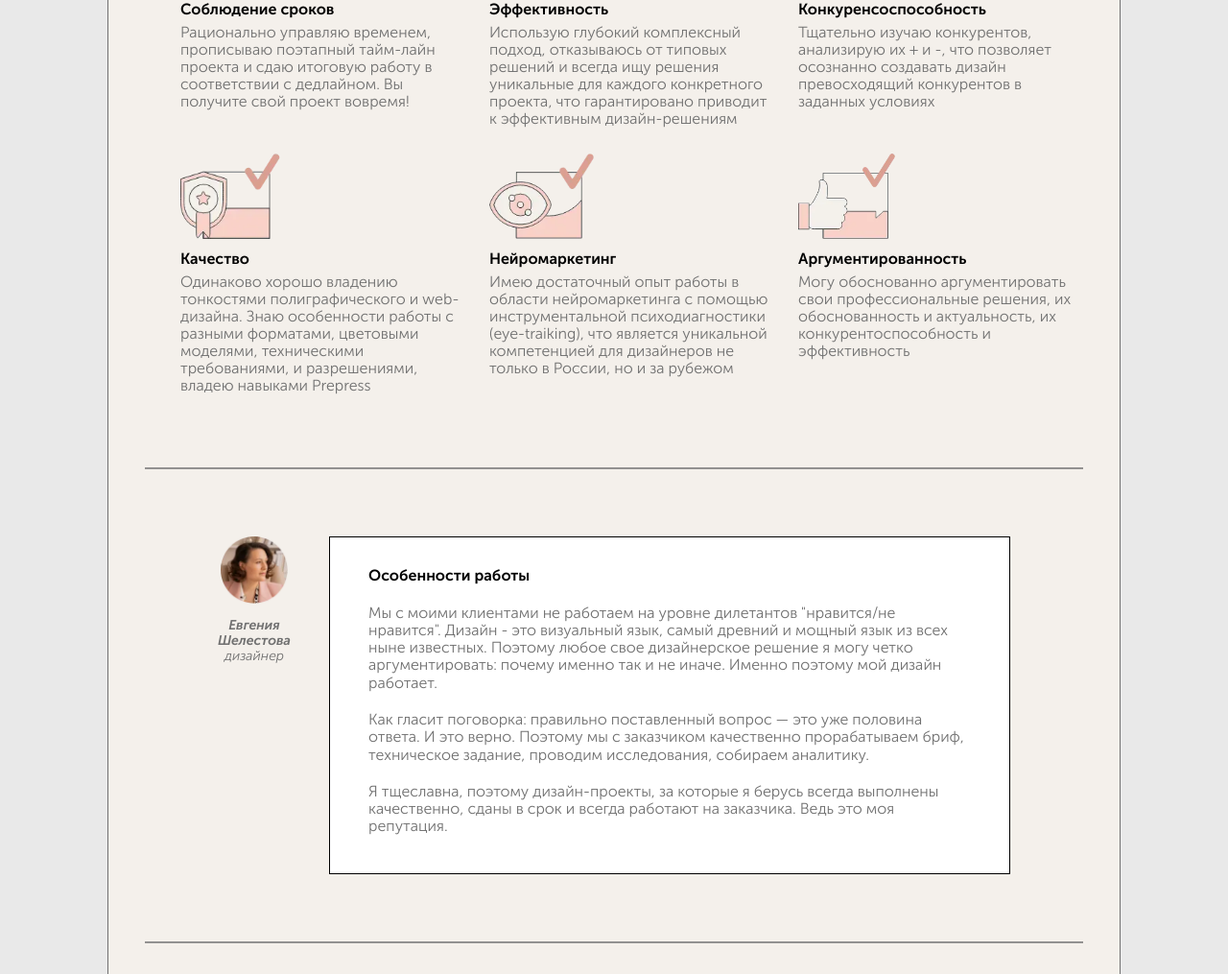
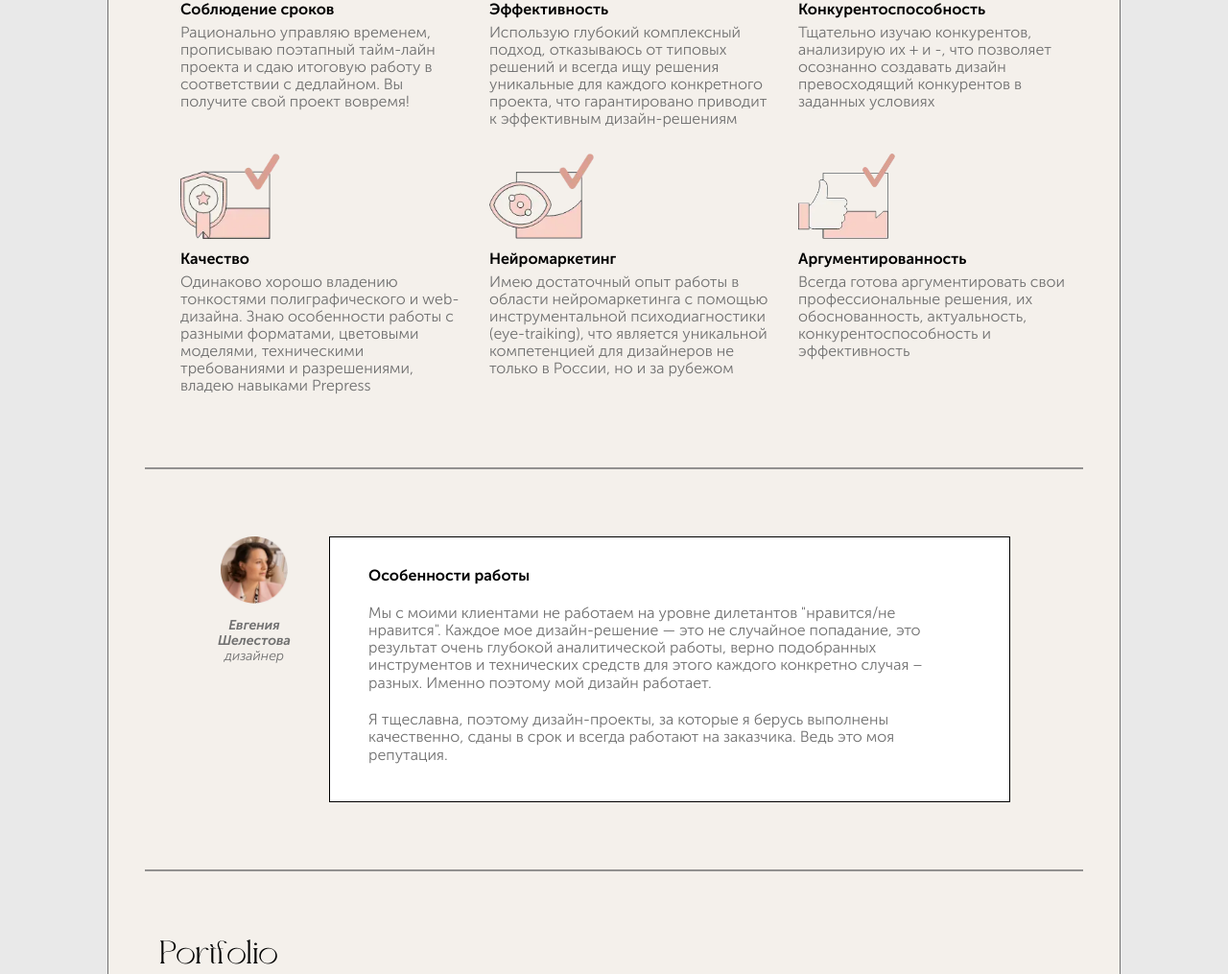
Before and after one commit to PhenixFlame/shelestova-art, a plain HTML site: page index.html in a window 1280 px wide. Shown: the part 1275-2290 px from the top of the page at 96% size. Drawn offline with Linux system fonts and the light colour scheme.

Commit message:
Some misprints in text

```diff
--- a/index.html
+++ b/index.html
@@ -226,7 +226,7 @@
 					<div class="block-text__content">
 						<div class="block-text__body">
 							<div class="block-text__text">Качественный дизайн. Эффективные решения.
-								Дизайн, который <span>лучше</span> , чем вы ожидаете.</div>
+								Дизайн, который <span>лучше</span>, чем вы ожидаете.</div>
 						</div>
 					</div>
 				</div>
@@ -272,7 +272,7 @@
 									<picture><source srcset="img/glavnay/advantages3.webp" type="image/webp"><img src="img/glavnay/advantages3.png" alt=""></picture>
 								</div>
 								<div class="advantages__text-title">
-									Конкуренсоспособность
+									Конкурентоспособность
 								</div>
 								<div class="advantages__text">
 
@@ -289,7 +289,9 @@
 								</div>
 								<div class="advantages__text">
 
-									Одинаково хорошо владению тонкостями полиграфического и web-дизайна. Знаю особенности работы с разными форматами, цветовыми моделями, техническими требованиями, и разрешениями, владею навыками Prepress
+									Одинаково хорошо владению тонкостями полиграфического и web-дизайна.
+									Знаю особенности работы с разными форматами, цветовыми моделями, техническими требованиями
+									и разрешениями, владею навыками Prepress
 								</div>
 							</div>
 							<div class="advantages__item">
@@ -313,9 +315,8 @@
 								</div>
 								<div class="advantages__text">
 
-									Могу обоснованно аргументировать свои профессиональные решения,
-									их обоснованность и актуальность, их конкурентоспособность
-									и эффективность
+									Всегда готова аргументировать свои профессиональные решения,
+									их обоснованность, актуальность, конкурентоспособность и эффективность
 								</div>
 							</div>
 
@@ -341,13 +342,15 @@
 								<div class="features__title">Особенности работы</div>
 								<div class="features__text">
 									<p>Мы с моими клиентами не работаем на уровне дилетантов "нравится/не нравится".
-										Дизайн - это визуальный язык, самый древний и мощный язык из всех ныне известных.
-										Поэтому любое свое дизайнерское решение я могу четко аргументировать:
-										почему именно так и не иначе. Именно поэтому мой дизайн работает.
+										Каждое мое дизайн-решение — это не случайное попадание, это результат
+										очень глубокой аналитической работы, верно подобранных инструментов и
+										технических средств для этого каждого конкретно случая – разных.
+										Именно поэтому мой дизайн работает.
 									</p>
-									<p>Как гласит поговорка: правильно поставленный вопрос — это уже половина ответа. И это верно. Поэтому мы с заказчиком качественно прорабатываем бриф, техническое задание, проводим исследования, собираем аналитику.
-									</p>
-									<p>Я тщеславна, поэтому дизайн-проекты, за которые я берусь всегда выполнены качественно, сданы в срок и всегда работают на заказчика. Ведь это моя репутация.
+									<p>Я тщеславна, поэтому дизайн-проекты,
+										за которые я берусь выполнены
+										качественно, сданы в срок и всегда работают
+										на заказчика. Ведь это моя репутация.
 									</p>
 								</div>
 							</div>
@@ -421,9 +424,9 @@
 								</div>
 								<div class="features__text">
 									Перед началом работы над проектом я подписываю с клиентом индивидуальный контракт
-									и беру предоплату в размере 25% от общей суммы. Стоимость мой работы в среднем составляет $50 за час. Для того, чтобы узнать стоимость вашего проекта, напишите мне
+									и беру предоплату в размере 25% от общей суммы. Стоимость моей работы в среднем составляет
+									$50 за час. Для того, чтобы узнать стоимость вашего проекта, напишите мне
 									на почту или посмотрите примеры расценок в разделе "цены".
-
 								</div>
 							</div>
 						</div>
@@ -599,7 +602,10 @@
 								<div class="features__body features__body-bottom">
 
 									<div class="features__text  ">
-										Я всегда открыта новым возможностям, коллаборациям и интересным проектам, так что пишите, если у вас есть предложения :)
+										Я всегда открыта новым возможностям,
+										коллаборациям и интересным проектам.<br>
+										Пишите, если у вас есть предложения
+										:)
 									</div>
 								</div>
 								<div class="features-bottom__links">
```
